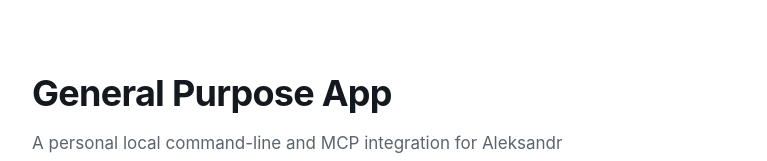
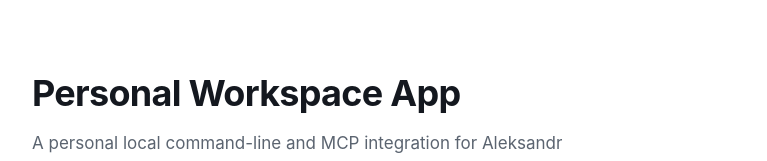
Before and after one commit to rockad/rockad.github.io, a plain HTML site: page index.html in a window 1280 px wide. Shown: the top 161 px of the page, without its empty margins (256-1023 px from the left). Drawn offline with Linux system fonts and the light colour scheme.

Commit message:
chore: rename app to Personal Workspace App

```diff
--- a/index.html
+++ b/index.html
@@ -3,7 +3,7 @@
 <head>
 <meta charset="utf-8">
 <meta name="viewport" content="width=device-width, initial-scale=1">
-<title>Aleksandr Korolev - General Purpose App</title>
+<title>Aleksandr Korolev - Personal Workspace App</title>
 <style>
   :root{
     --bg:#ffffff;
@@ -88,7 +88,7 @@
 </head>
 <body>
 <main>
-  <h1>General Purpose App</h1>
+  <h1>Personal Workspace App</h1>
   <p class="lede">
     A personal local command-line and MCP integration for Aleksandr Korolev's
     personal Gmail and Google Calendar workflows.
```
Also changed, not shown: privacy.html (+2 -2 lines).
